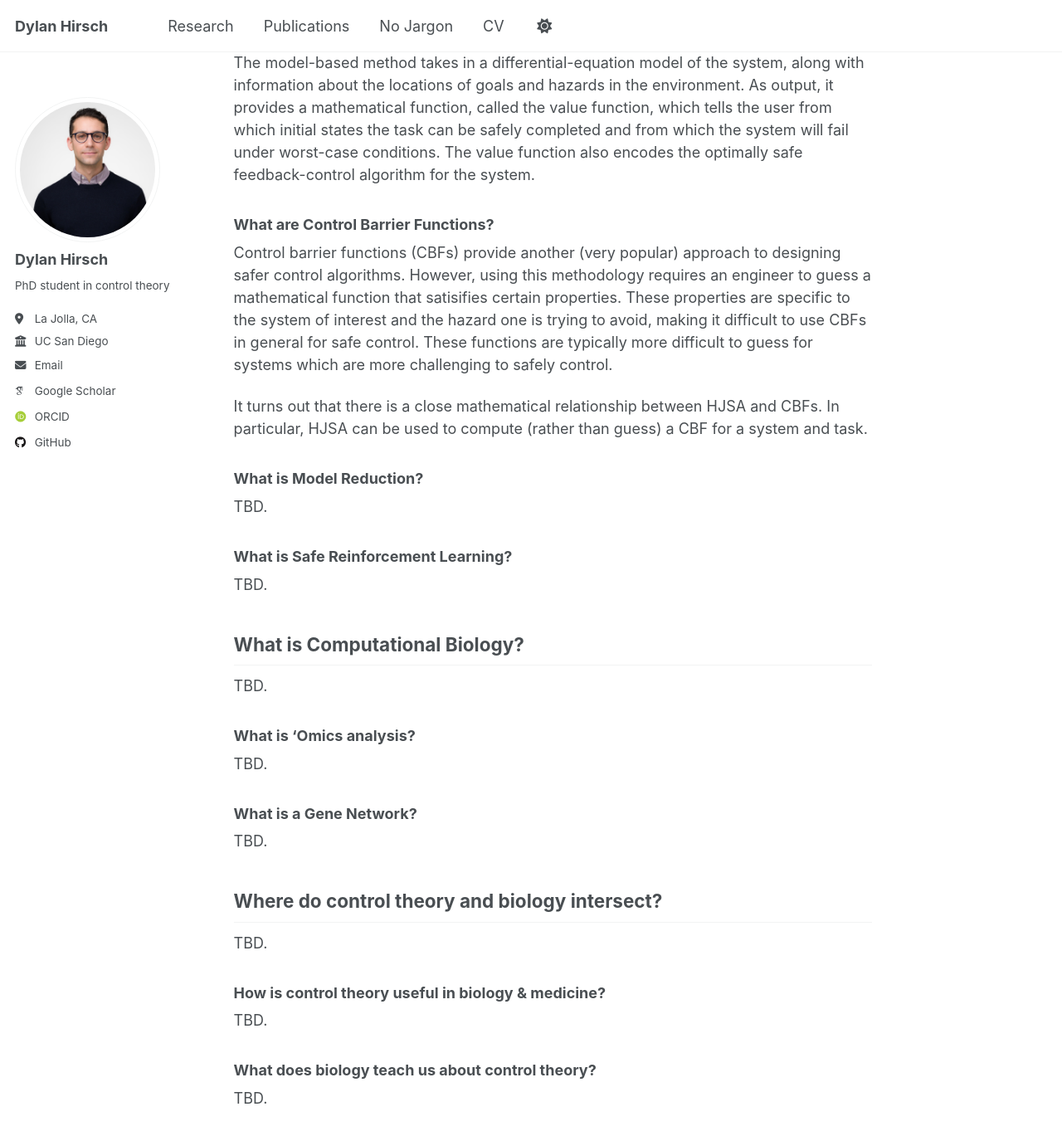
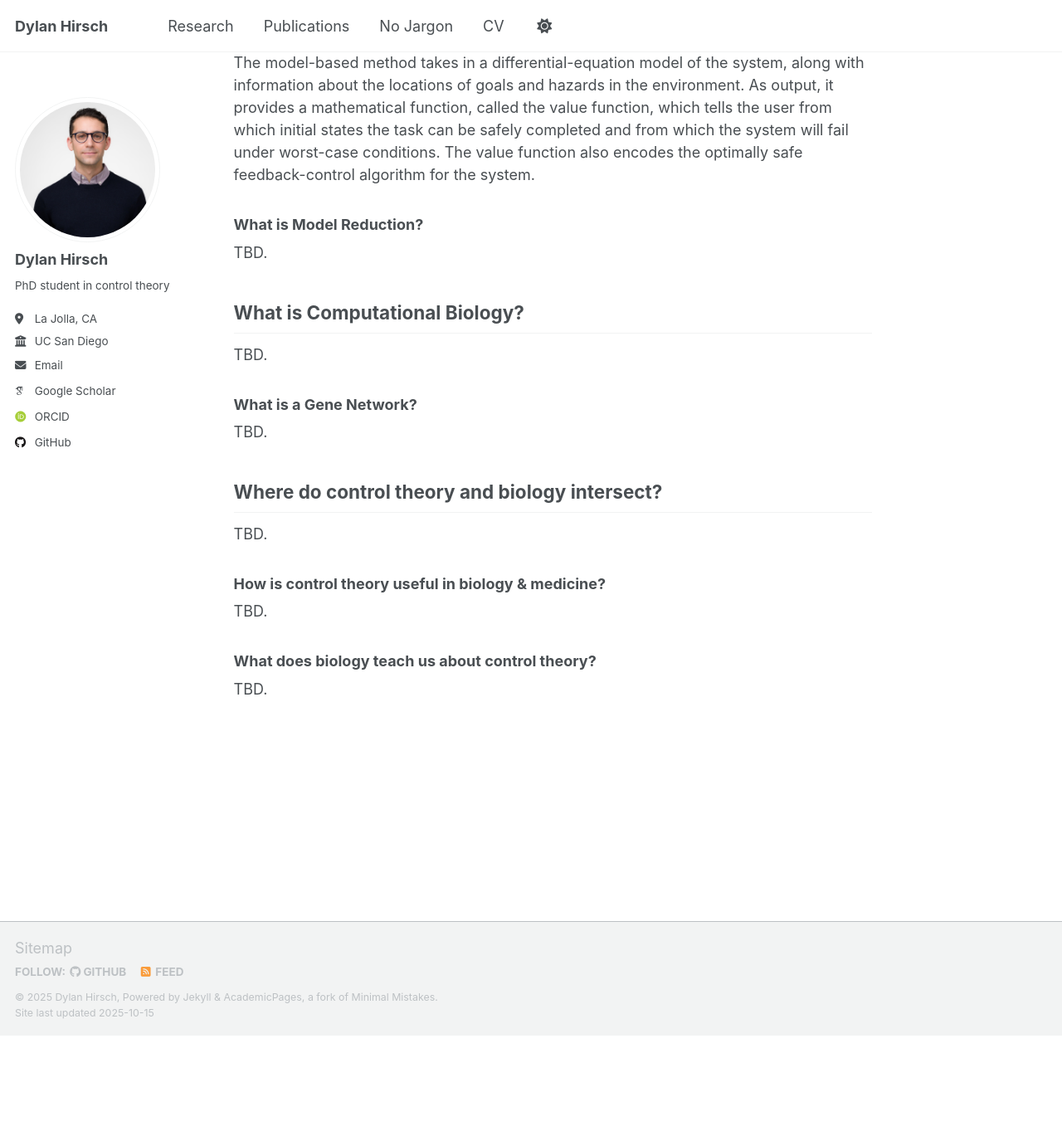
Before and after one commit to dylan-hirsch/dylan-hirsch.github.io, a Jekyll site: the page built from _nojargon/nojargon.md, in a window 1280 px wide and 1400 px high, scrolled down 963 px. Shown: the top 1369 px of the window at 83% size. Built offline with Jekyll 4.4.1, drawn with Linux system fonts in a browser that asks for light colours; some web fonts are replaced; a script that is not in the unit is left out; after the commit the page ends 2211 px from its top, so only the background shows below that.

Commit message:
Update nojargon.md

```diff
--- a/_nojargon/nojargon.md
+++ b/_nojargon/nojargon.md
@@ -31,29 +31,11 @@ The model-based method takes in a differential-equation model of the system, alo
 As output, it provides a mathematical function, called the value function, which tells the user from which initial states the task can be safely completed and from which the system will fail under worst-case conditions.
 The value function also encodes the optimally safe feedback-control algorithm for the system.
 
-### What are Control Barrier Functions?
-
-Control barrier functions (CBFs) provide another (very popular) approach to designing safer control algorithms.
-However, using this methodology requires an engineer to guess a mathematical function that satisifies certain properties.
-These properties are specific to the system of interest and the hazard one is trying to avoid, making it difficult to use CBFs in general for safe control.
-These functions are typically more difficult to guess for systems which are more challenging to safely control.
-
-It turns out that there is a close mathematical relationship between HJSA and CBFs.
-In particular, HJSA can be used to compute (rather than guess) a CBF for a system and task.
-
 ### What is Model Reduction?
 
 TBD.
 
-### What is Safe Reinforcement Learning?
-
-TBD.
-
 ## What is Computational Biology?
-
-TBD.
-
-### What is 'Omics analysis?
 
 TBD.
 
```
